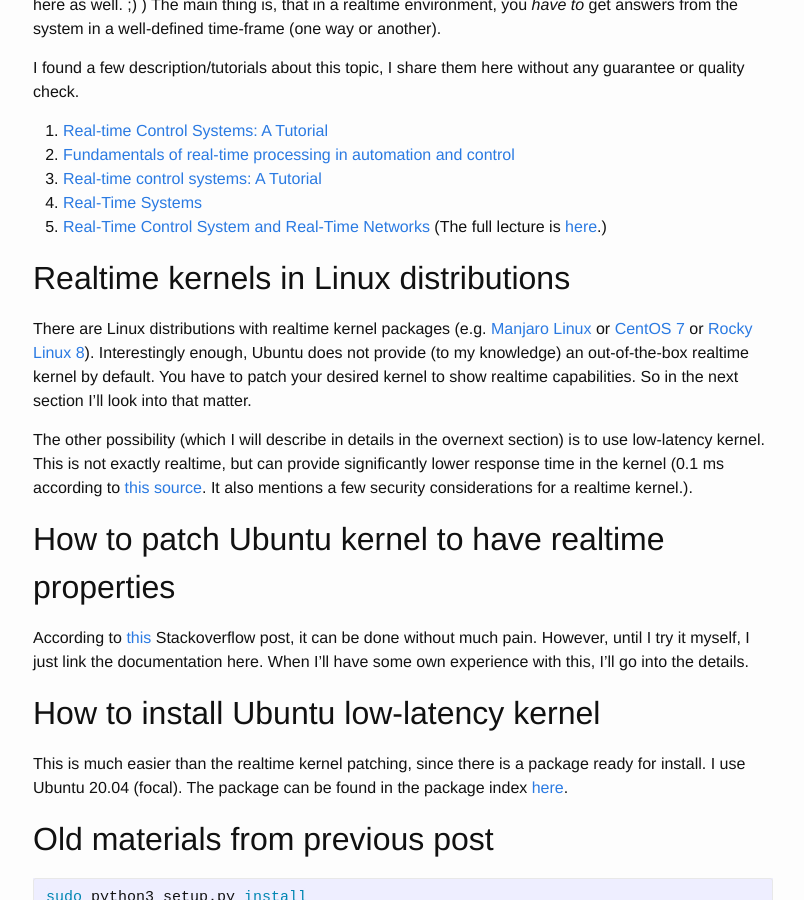
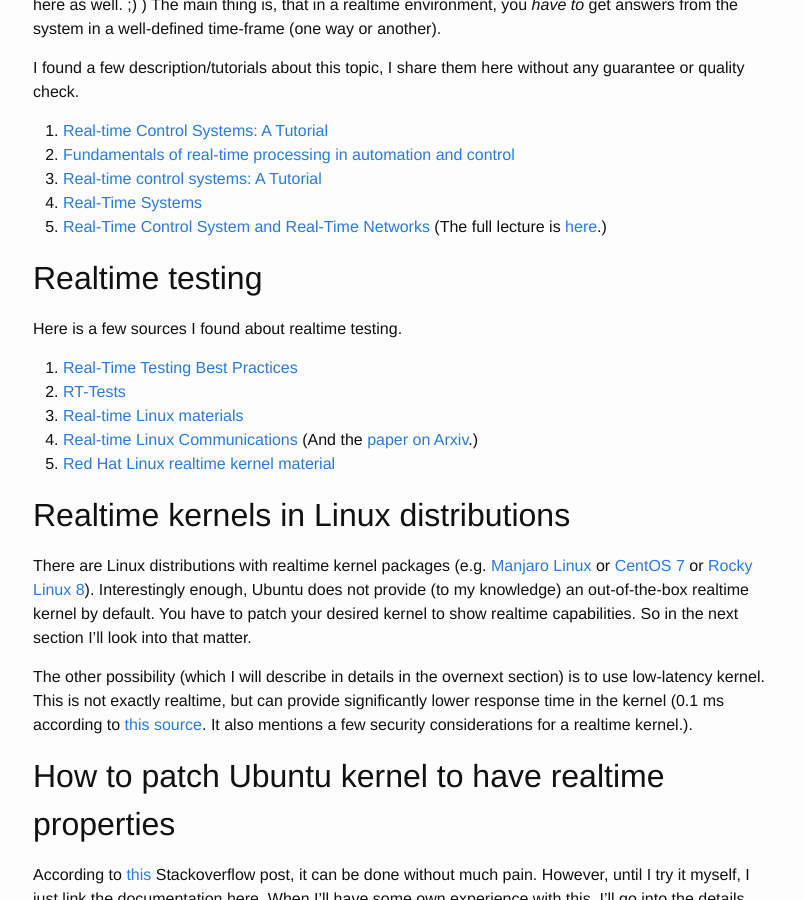
Before and after one commit to Csega/csega.github.io, a Jekyll site: the page built from _posts/2021-09-01-realtime-linux-kernel-first-glance.markdown, in a window 1280 px wide and 900 px high, scrolled down 642 px. Shown: the whole window, without its empty margins (237-1041 px from the left). Built offline with Jekyll 4.4.1, drawn with Linux system fonts in a browser that asks for light colours.

Commit message:
Continuing writing the post.

```diff
--- a/_posts/2021-09-01-realtime-linux-kernel-first-glance.markdown
+++ b/_posts/2021-09-01-realtime-linux-kernel-first-glance.markdown
@@ -24,6 +24,16 @@ I found a few description/tutorials about this topic, I share them here without
 3. [Real-time control systems: A Tutorial][realtime-control-tutorial2]
 4. [Real-Time Systems][realtime-systems]
 5. [Real-Time Control System and Real-Time Networks][realtime-control-and-network] (The full lecture is [here][module5-link].)
+
+## Realtime testing
+
+Here is a few sources I found about realtime testing.
+
+1. [Real-Time Testing Best Practices][realtime-testing-best-practices]
+2. [RT-Tests][rt-tests]
+3. [Real-time Linux materials][realtime-linux]
+4. [Real-time Linux Communications][realtime-linux-communications] (And the [paper on Arxiv][rtl-com-paper].)
+5. [Red Hat Linux realtime kernel material][red-hat-realtime-material]
 
 ## Realtime kernels in Linux distributions
 
@@ -58,6 +68,12 @@ This latter will install *idlpy* for every user. To test whether the installatio
 [realtime-systems]: https://users.ece.cmu.edu/~koopman/des_s99/real_time/
 [realtime-control-and-network]: http://www.ipnet.agh.edu.pl/Materials1/Module5/Lecture2.pdf
 [module5-link]: http://www.ipnet.agh.edu.pl/Materials1/Module5/
+[realtime-testing-best-practices]: https://elinux.org/Realtime_Testing_Best_Practices
+[rt-tests]: https://wiki.linuxfoundation.org/realtime/documentation/howto/tools/rt-tests
+[realtime-linux]: https://wiki.linuxfoundation.org/realtime/start
+[realtime-linux-communications]: https://medium.com/hackernoon/real-time-linux-communications-2faabf31cf5e
+[rtl-com-paper]: https://arxiv.org/pdf/1808.10821.pdf
+[red-hat-realtime-material]: https://www.redhat.com/sysadmin/real-time-kernel
 
 [Manjaro-realtime-kernel]: https://discover.manjaro.org/packages/linux-rt-lts-manjaro
 [centos-7-realtime-kernel]: http://mirror.centos.org/centos/7/rt/x86_64/Packages/
```
